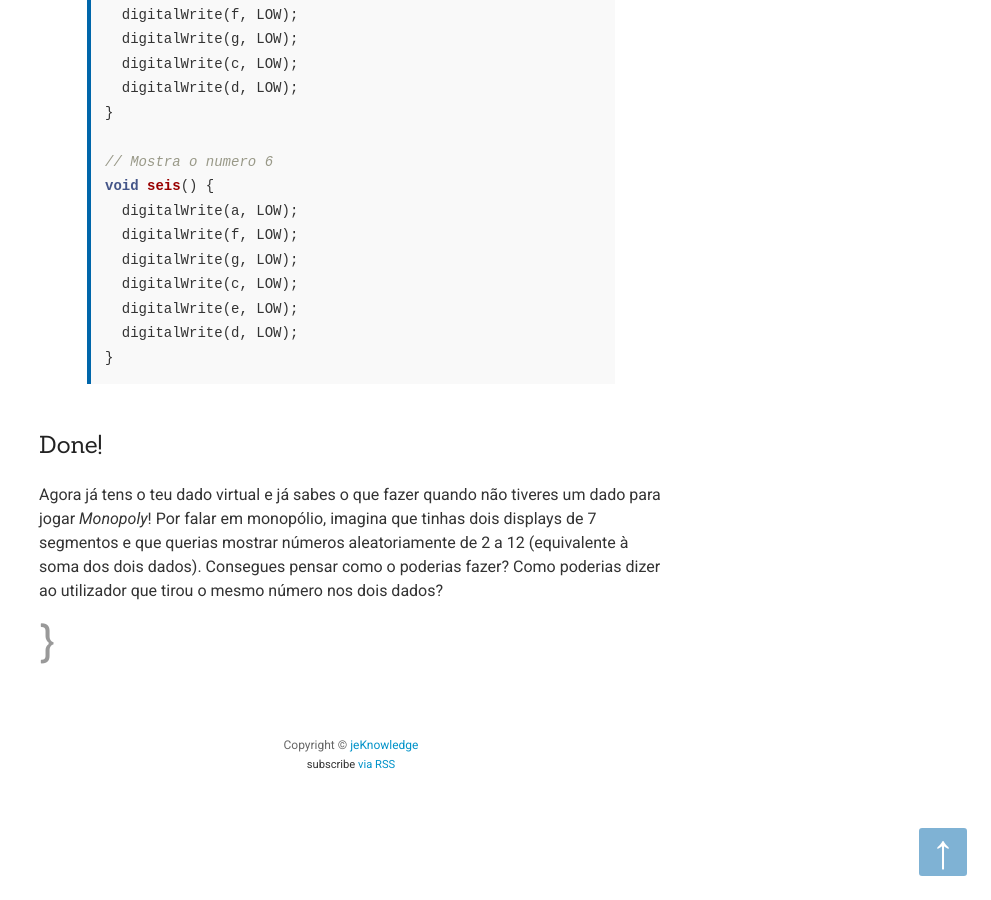
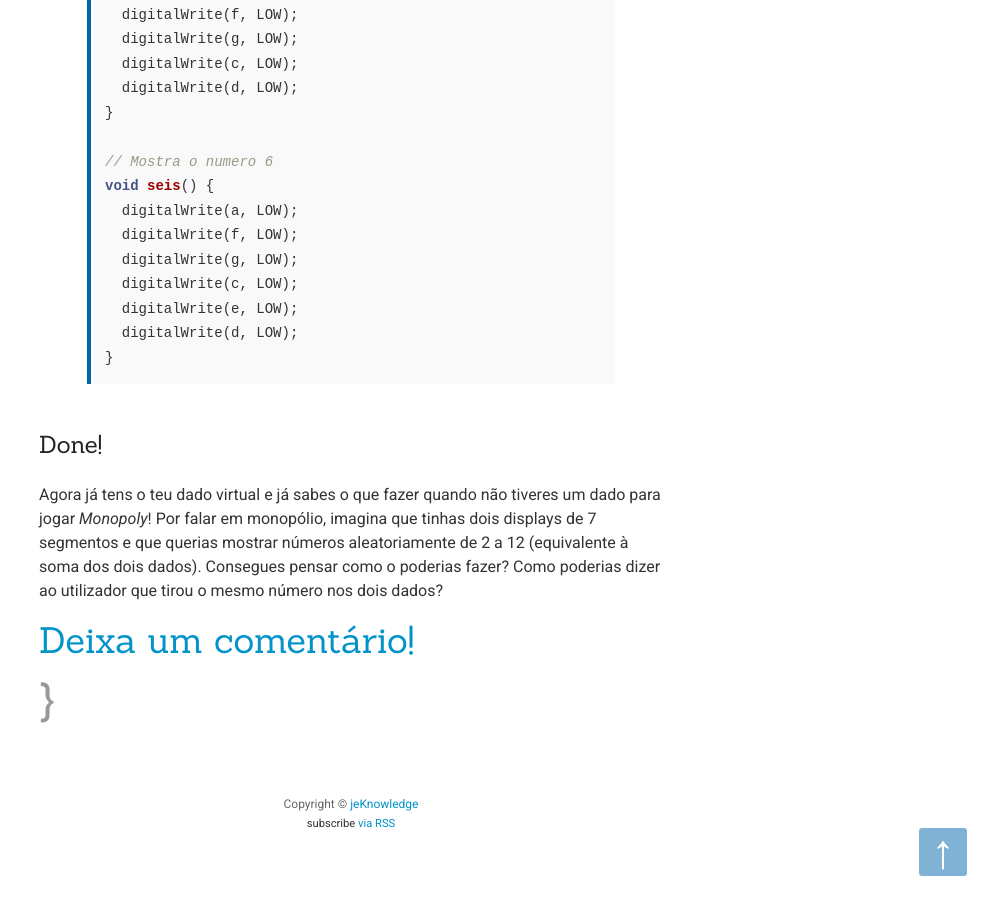
Before and after one commit to jeKnowledge/academy-articles, a Jekyll site: the page built from _posts/2015-08-02-dado-virtual.markdown, in a window 1280 px wide and 900 px high, scrolled down 6248 px. Shown: the whole window, without its empty margins (289-1280 px from the left). Built offline with Jekyll 4.4.1, drawn with Linux system fonts in a browser that asks for light colours; comment, search, counter and statistics services are not loaded.

Commit message:
comment title added

```diff
--- a/_layouts/post.html
+++ b/_layouts/post.html
@@ -8,5 +8,6 @@ layout: default
 	</header>
 	{{ content }}
 </article>
+<h1 class="colorBlue">Deixa um comentário!</h1>
 {% include disqus.html %}
 <a id="go-top" href="#" onclick="scrollToTop();return false">&uarr;</a>
```
